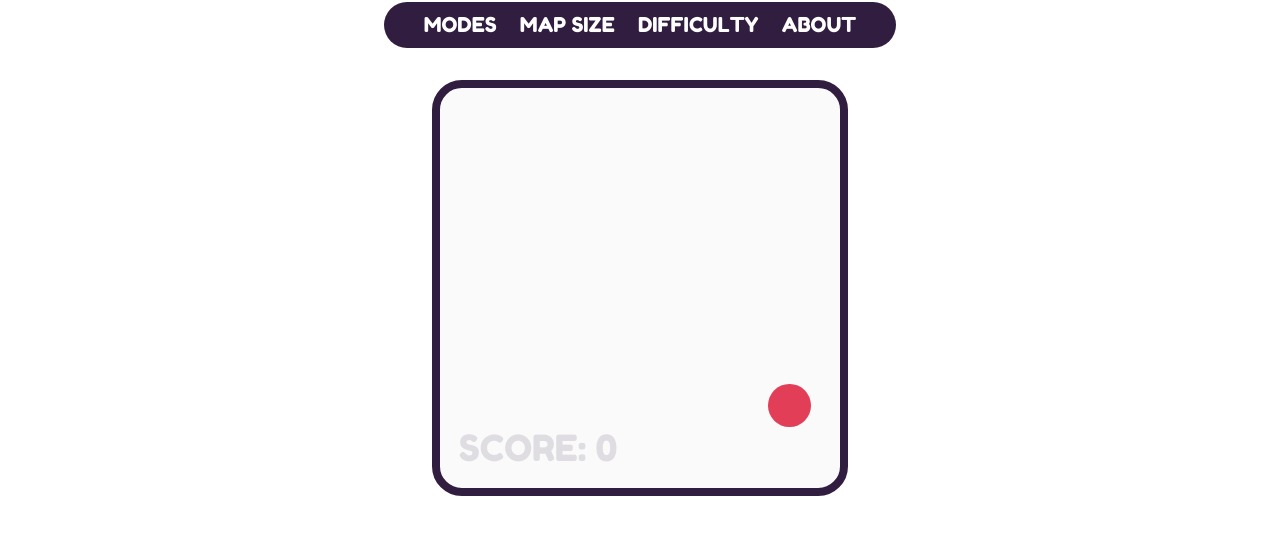
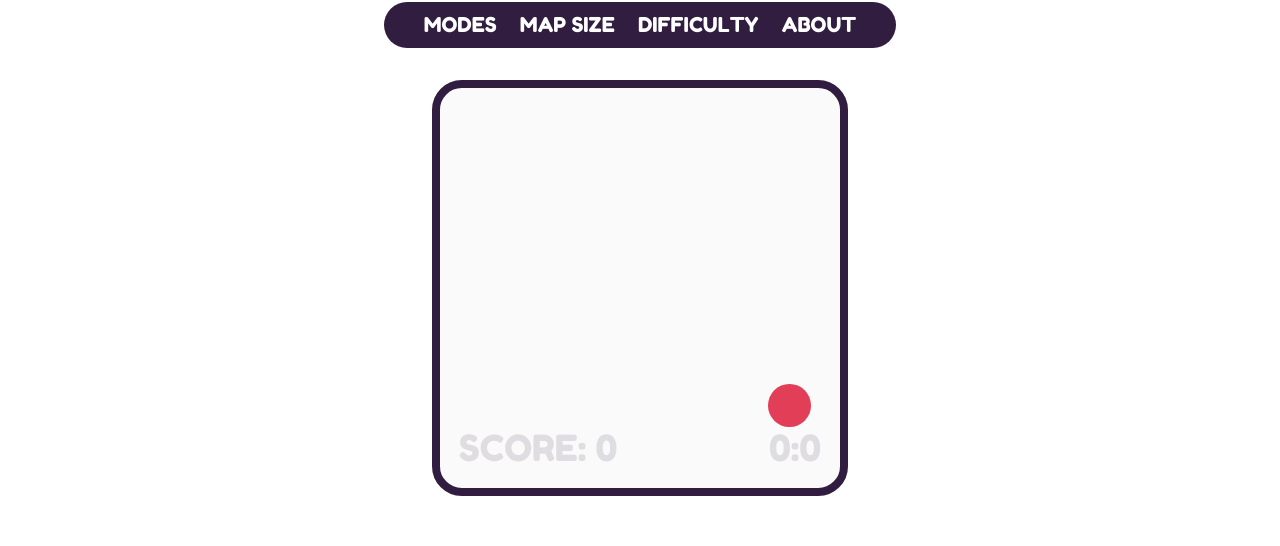
Before and after one commit to nmatynia/aim-training, a React (Create React App) app: page / in a window 1280 px wide. Shown: the part 123-669 px from the top of the page. Built offline with nearby package versions, Linux system fonts and the light colour scheme.

Commit message:
Created basic timer logic and styling

```diff
--- a/src/App.tsx
+++ b/src/App.tsx
@@ -1,4 +1,4 @@
-import React,{useState} from 'react';
+import React,{useEffect, useState, useRef} from 'react';
 import './App.css';
 import GameArea from './Components/GameArea';
 import Nav from './Components/Nav';
@@ -13,10 +13,9 @@ interface IState{
 const App: React.FC = () =>{
 
   const [score,setScore] = useState<IState["score"]>(0);
-  const [time,setTime] = useState<IState["time"]>(0);
+  const [time,setTime] = useState<IState["time"]>(5);
   const [targetSize,setTargetSize] = useState<IState["targetSize"]>(5.336);// 5.336vh
   const [mapSize,setMapSize] = useState<IState["mapSize"]>(50);// 64vh
-
 
   console.log("Score: ",score)
 
@@ -24,7 +23,7 @@ const App: React.FC = () =>{
     <div className="App">
         <h1 className ="appHeader">Aim Training</h1>
         <Nav/>
-        <GameArea setScore={setScore} score={score} targetSize={targetSize} mapSize={mapSize}/>
+        <GameArea setScore={setScore} score={score} targetSize={targetSize} mapSize={mapSize} time={time}/>
         <footer className="footer">Norbert Matynia - <a className='github-link' href="https://github.com/nmatynia">github.com/nmatynia</a></footer>
     </div>
   );
--- a/src/Components/GameArea.tsx
+++ b/src/Components/GameArea.tsx
@@ -1,14 +1,15 @@
 import React from "react";
 import "../Styles/GameArea.css";
-
+import Timer from './Timer'
 interface IProps{
     score:number
     targetSize:number
     mapSize: number;
-    setScore:React.Dispatch<React.SetStateAction<number>>
+    time: number;
+    setScore:React.Dispatch<React.SetStateAction<number>>;
 }
 
-const GameArea: React.FC<IProps> = ({setScore,score,targetSize,mapSize}) =>{
+const GameArea: React.FC<IProps> = ({setScore,score,targetSize,mapSize,time}) =>{
     const randomizePosition = ():number =>{
         const maxPosition = mapSize - targetSize + 1;
         const number = Math.floor(Math.random() * maxPosition);
@@ -28,6 +29,8 @@ const GameArea: React.FC<IProps> = ({setScore,score,targetSize,mapSize}) =>{
             </div>
 
             <div className="score">SCORE: {score}</div>
+            <Timer time={time} setScore={setScore}/>
+
         </div>
     )
 }
--- /dev/null
+++ b/src/Components/Timer.tsx
@@ -0,0 +1,34 @@
+import React, { useEffect, useState } from "react";
+import { setSourceMapRange } from "typescript";
+import '../Styles/GameArea.css'
+interface IProps{
+    time: number;
+    setScore:React.Dispatch<React.SetStateAction<number>>;
+}
+const Timer:React.FC<IProps> =({time,setScore}) =>{
+    const [counter,setCounter] = useState<IProps["time"]>(time);
+
+    useEffect(() => {
+        const myInterval = () => {
+          if (counter >= 1) {
+            setCounter(state => state - 1)
+          } else if (counter < 1){
+            setCounter(time);
+            setScore(0)
+            clearInterval(interval);
+          }
+        }
+        const interval = setInterval(myInterval, 1000);
+        return () => {
+          clearInterval(interval)
+        }
+      }, [counter]);
+
+    return(
+        <div className='timer'>
+            0:{counter}
+        </div>
+    )
+}
+
+export default Timer;
--- a/src/Styles/GameArea.css
+++ b/src/Styles/GameArea.css
@@ -13,7 +13,7 @@
     position:absolute;
     width: 5.336vh;
     height: 5.336vh;
-    z-index:1;
+    z-index:2;
     background-color: #E23E57;
     border-radius: 50%;
   }
@@ -29,3 +29,15 @@
     -ms-user-select: none; /* IE10+/Edge */
     user-select: none; /* Standard */
   }
+
+  .timer{
+    position: absolute;
+    right: 2.347vh;
+    bottom: 2.347vh;
+    font-size: 36px;
+    color: rgba(49, 29, 63, 0.13);
+    -webkit-user-select: none; /* Safari */
+    -moz-user-select: none; /* Firefox */
+    -ms-user-select: none; /* IE10+/Edge */
+    user-select: none; /* Standard */
+  }
```
